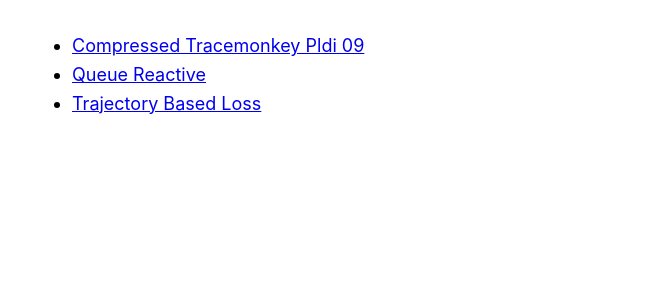
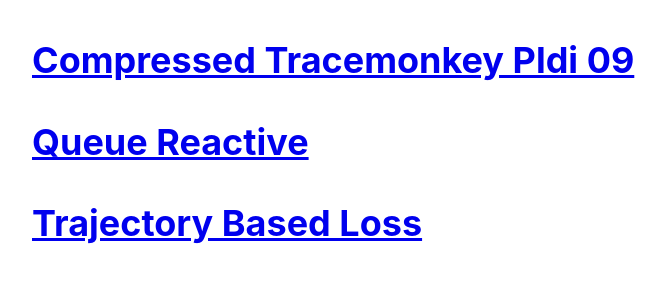
Before and after one commit to llandsmeer/reader, a plain HTML site: page index.html in a window 1280 px wide. Shown: the whole page, without its empty margins (304-970 px from the left). Drawn offline with Linux system fonts and the light colour scheme.

Commit message:
2022-11-13T23:23:36+01:00

```diff
--- a/index.html
+++ b/index.html
@@ -12,8 +12,6 @@
     }
 </style>
 
-<ul>
-<li><a href="/compressed_tracemonkey_pldi_09_pdf.html">Compressed Tracemonkey Pldi 09</a></li>
-<li><a href="/queue_reactive_pdf.html">Queue Reactive</a></li>
-<li><a href="/trajectory_based_loss_pdf.html">Trajectory Based Loss</a></li>
-</ul>
+<h1><a href="/compressed_tracemonkey_pldi_09_pdf.html">Compressed Tracemonkey Pldi 09</a></h1>
+<h1><a href="/queue_reactive_pdf.html">Queue Reactive</a></h1>
+<h1><a href="/trajectory_based_loss_pdf.html">Trajectory Based Loss</a></h1>
```
